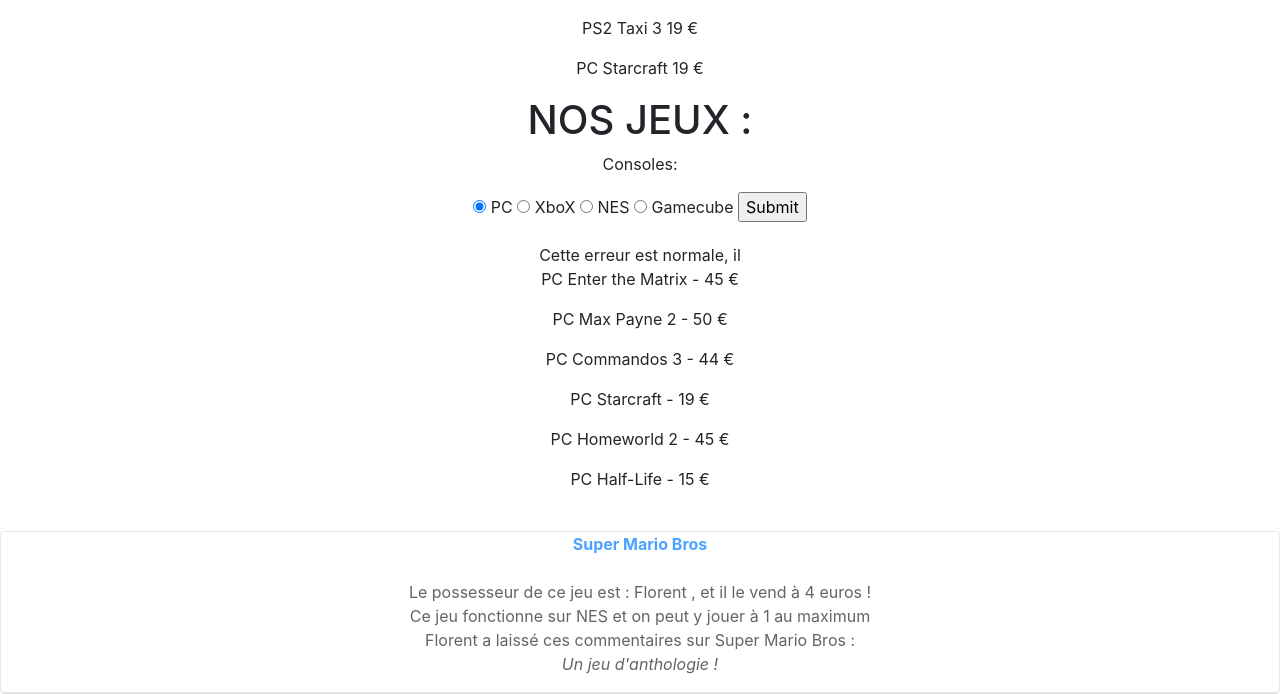
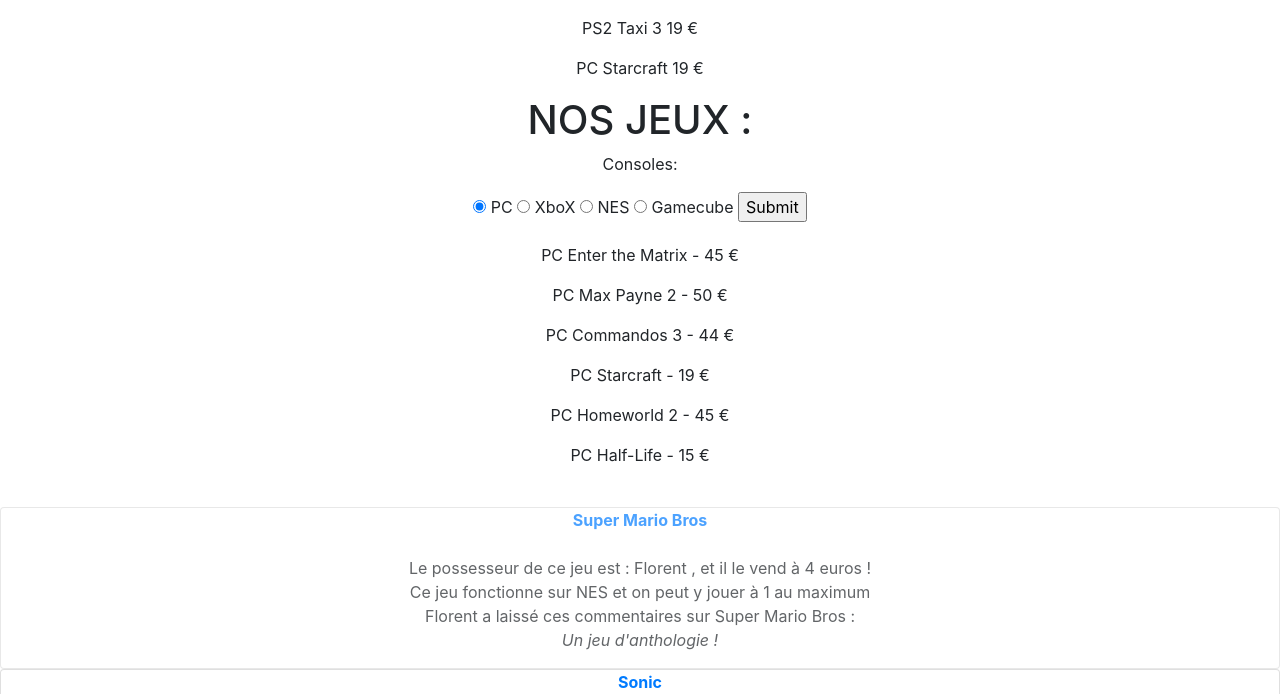
Before and after one commit to Miel2000/OPC_PHP_MYSQL, a PHP site: page /mysql.php?console=PC in a window 1280 px wide. Shown: the part 1282-1976 px from the top of the page. Run offline with PHP 8.4, Linux system fonts and the light colour scheme; data comes from the database, SQL or seed files in the repository.

Commit message:
POST GET PDO

```diff
--- a/mysql.php
+++ b/mysql.php
@@ -54,7 +54,7 @@
         <div class="midle">
          <?php
 
-                echo 'Cette erreur est normale, il ';
+
 //  url localhost training - includes/mysql.php?console=PC&prix=15 donne half life 15€ (pas chére)
             $req =  $bdd->prepare('SELECT console, nom, prix FROM jeux_video WHERE console = :console');
             $req->execute(array(
```
